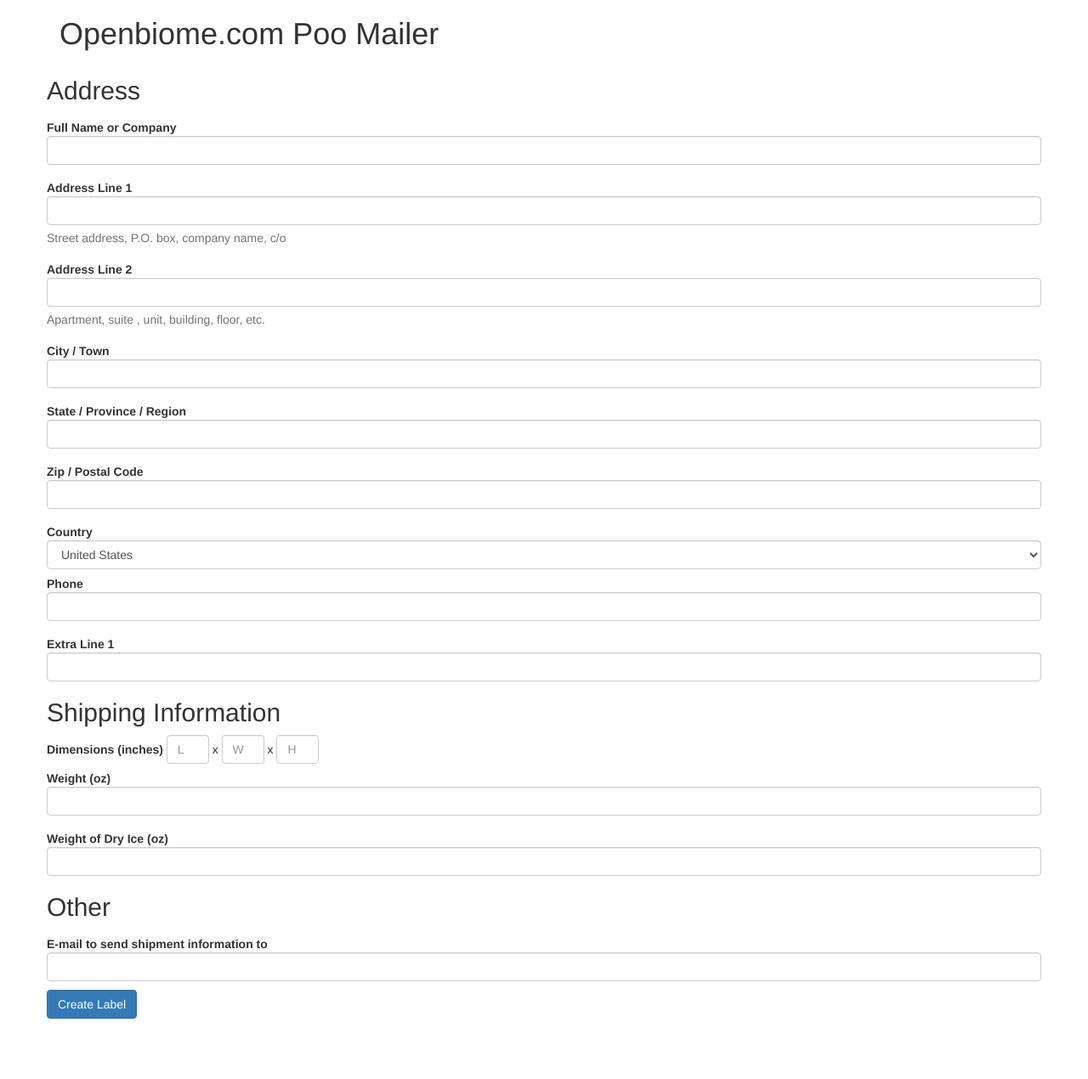
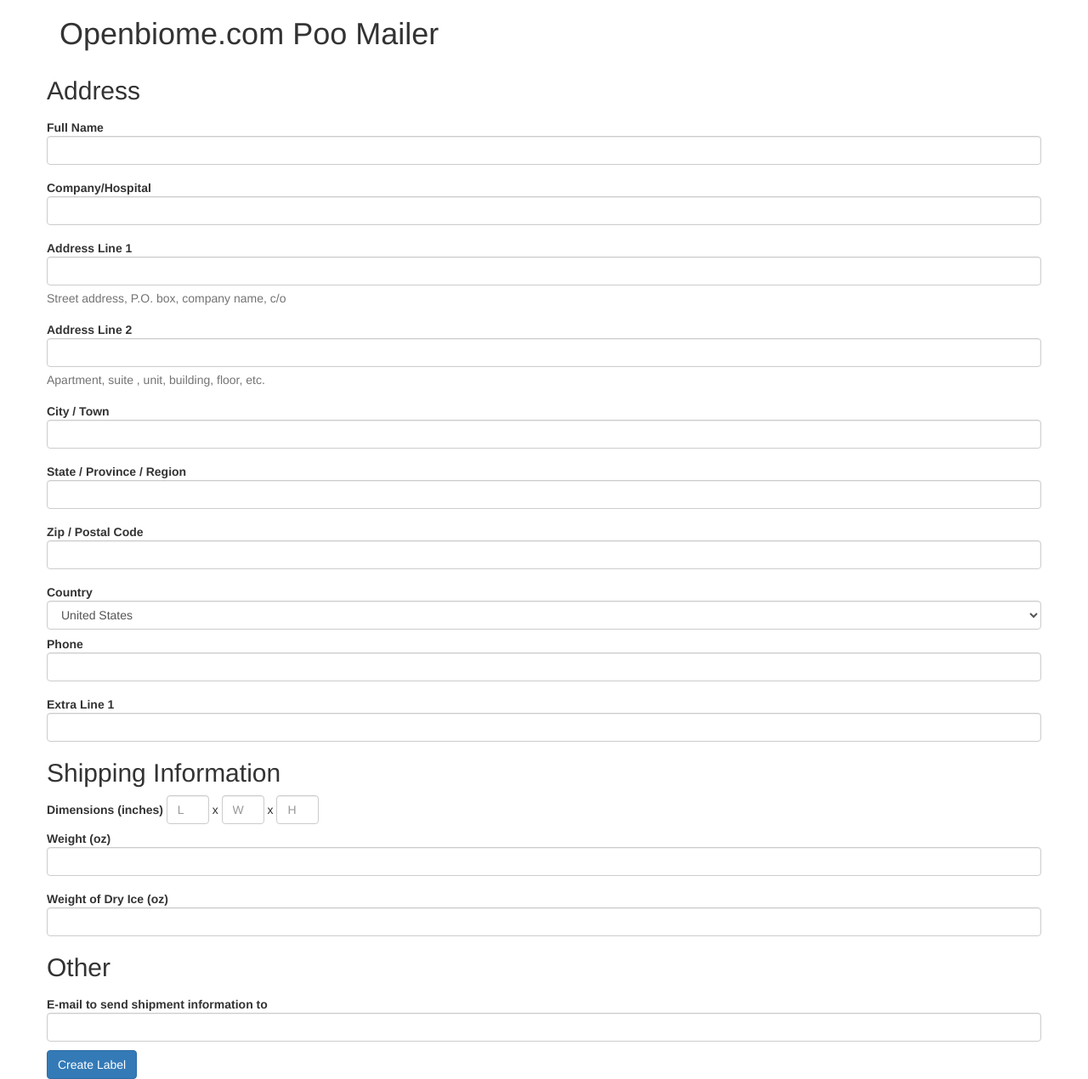
Before and after one commit to albertyw/easypost-frontend, a Flask app: page / in a window 1280 px wide. Shown: the whole page at 85% size. Before the commit the page ends 1199 px from the top, so only its background shows below. Run offline with Flask 2, Linux system fonts and the light colour scheme; parts of the project's set-up code (start-up, migrations or seed data) failed here and were passed over; some libraries are stand-ins or nearby versions.

Commit message:
Fixed #6 - Added company as an address field

```diff
--- a/src/serve.py
+++ b/src/serve.py
@@ -20,6 +20,7 @@
 def submit():
     address_dict = {
         'name': request.form['name'],
+        'company': request.form['company'],
         'street1': request.form['address_line1'],
         'street2': request.form['address_line2'],
         'city': request.form['city'],
--- a/src/templates/address.html
+++ b/src/templates/address.html
@@ -4,9 +4,17 @@
 
   <!-- full-name input-->
   <div class="control-group">
-    <label class="control-label">Full Name or Company</label>
+    <label class="control-label">Full Name</label>
     <div class="controls">
       <input id="name" type="text" class="form-control">
+      <p class="help-block"></p>
+    </div>
+  </div>
+  <!-- Company -->
+  <div class="control-group">
+    <label class="control-label">Company/Hospital</label>
+    <div class="controls">
+      <input id="company" type="text" class="form-control">
       <p class="help-block"></p>
     </div>
   </div>
```
